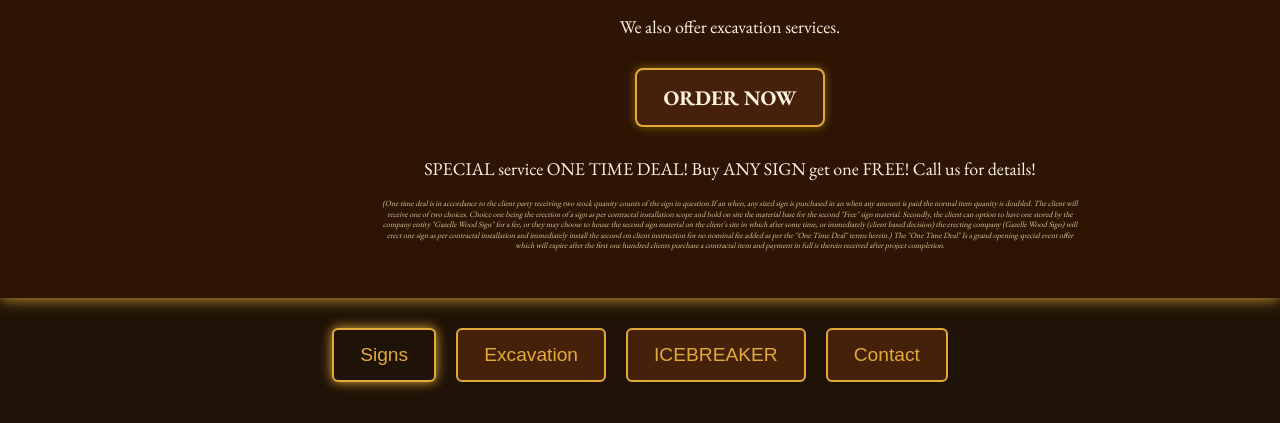
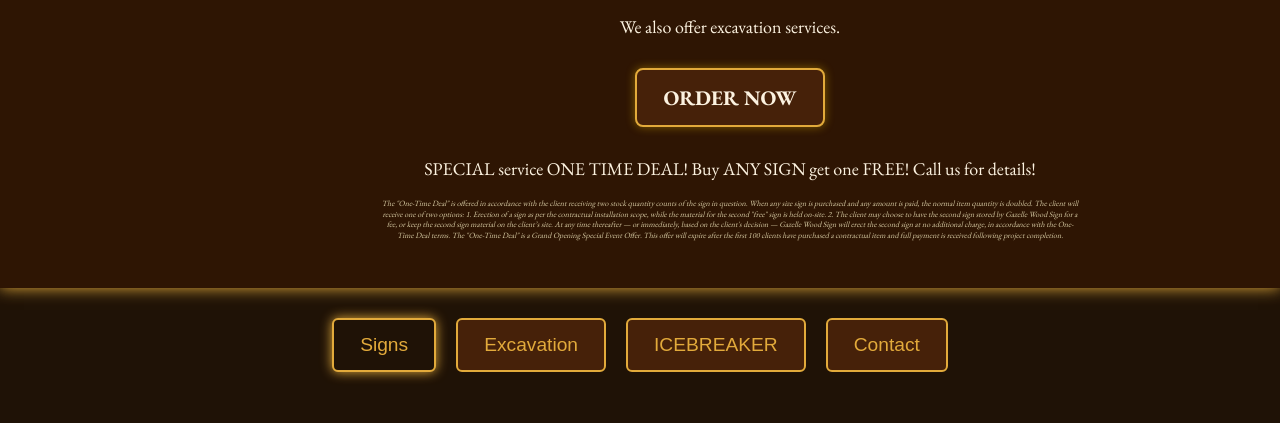
Before and after one commit to kristaghazaleh/gazellewoodsign, a plain HTML site: page index.html in a window 1280 px wide. Shown: the part 226-649 px from the top of the page. Drawn offline with nearby package versions, Linux system fonts and the light colour scheme.

Commit message:
Update index.html
Edit on the one time deal

```diff
--- a/index.html
+++ b/index.html
@@ -25,22 +25,14 @@
       </div>
       <p>SPECIAL service ONE TIME DEAL! Buy ANY SIGN get one FREE! Call us for details!</p>
       <p class="tiny-text">
-        (One time deal is in accordance to the client party receiving two stock
-        quanity counts of the sign in question.If an when, any sized sign is
-        purchased in an when any amount is paid the normal item quanity is
-        doubled. The client will receive one of two choices. Choice one being
-        the erection of a sign as per contractal installation scope and hold on
-        site the material base for the second "Free" sign material. Secondly,
-        the client can option to have one stored by the company entity "Gazelle
-        Wood Sign" for a fee, or they may choose to house the second sign
-        material on the client's site in which after some time, or immediately
-        (client based decision) the erecting company (Gazelle Wood Sign) will
-        erect one sign as per contractal installation and immediately install
-        the second on client instruction for no nominal fee added as per the
-        "One Time Deal" terms herein.) The "One Time Deal" Is a grand opening
-        special event offer which will expire after the first one hundred
-        clients purchase a contractal item and payment in full is therein
-        received after project completion.
+        The "One-Time Deal" is offered in accordance with the client receiving two stock quantity counts of the sign in question.
+	When any size sign is purchased and any amount is paid, the normal item quantity is doubled.
+	The client will receive one of two options:
+	1. Erection of a sign as per the contractual installation scope, while the material for the second "free" sign is held on-site.
+	2. The client may choose to have the second sign stored by Gazelle Wood Sign for a fee, or keep the second sign material on the client’s site.
+	At any time thereafter — or immediately, based on the client's decision — Gazelle Wood Sign will erect the second sign at no additional charge, in accordance with the One-Time Deal terms.
+	The "One-Time Deal" is a Grand Opening Special Event Offer.
+	This offer will expire after the first 100 clients have purchased a contractual item and full payment is received following project completion.
       </p>
     </div>
   </div>
```
